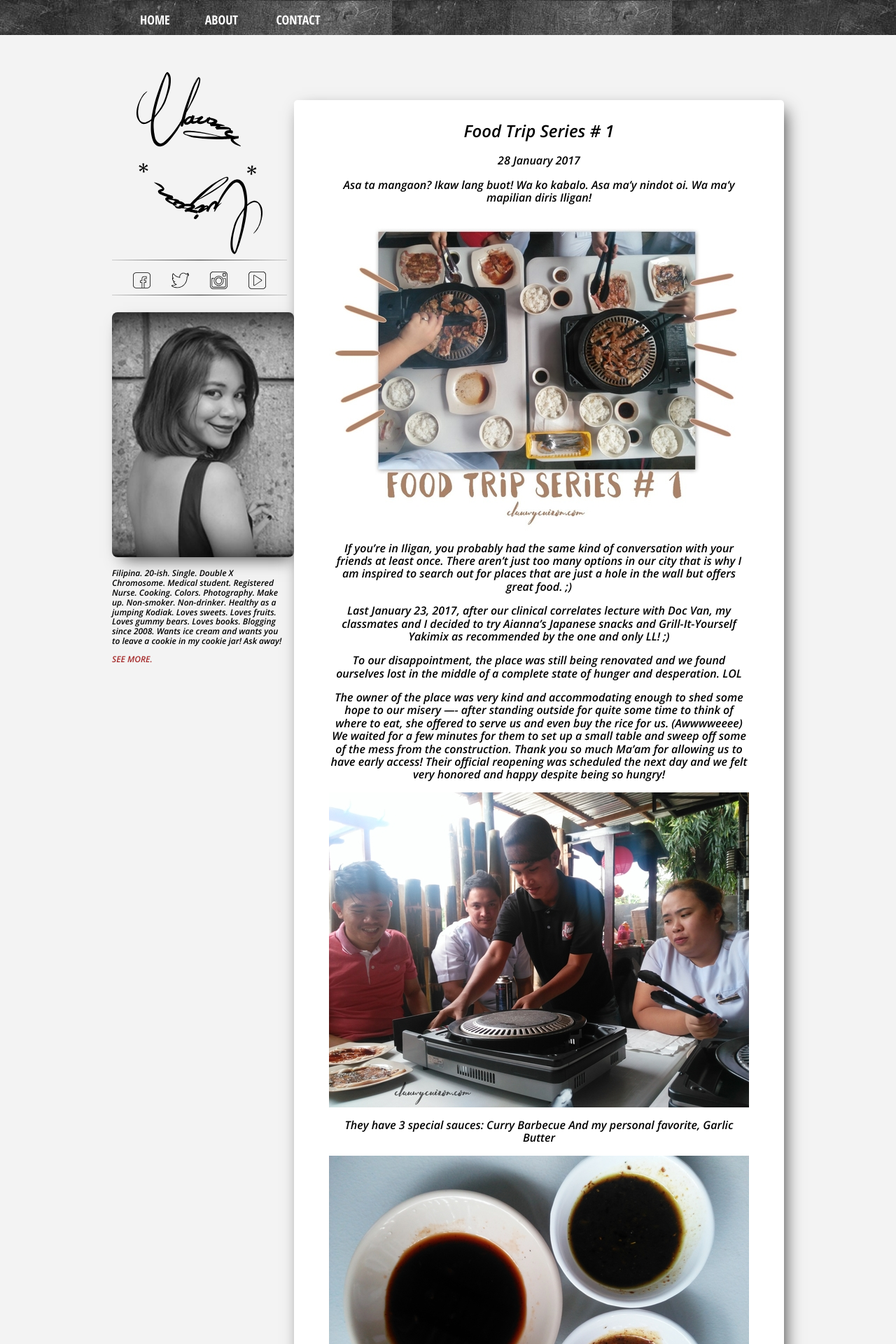
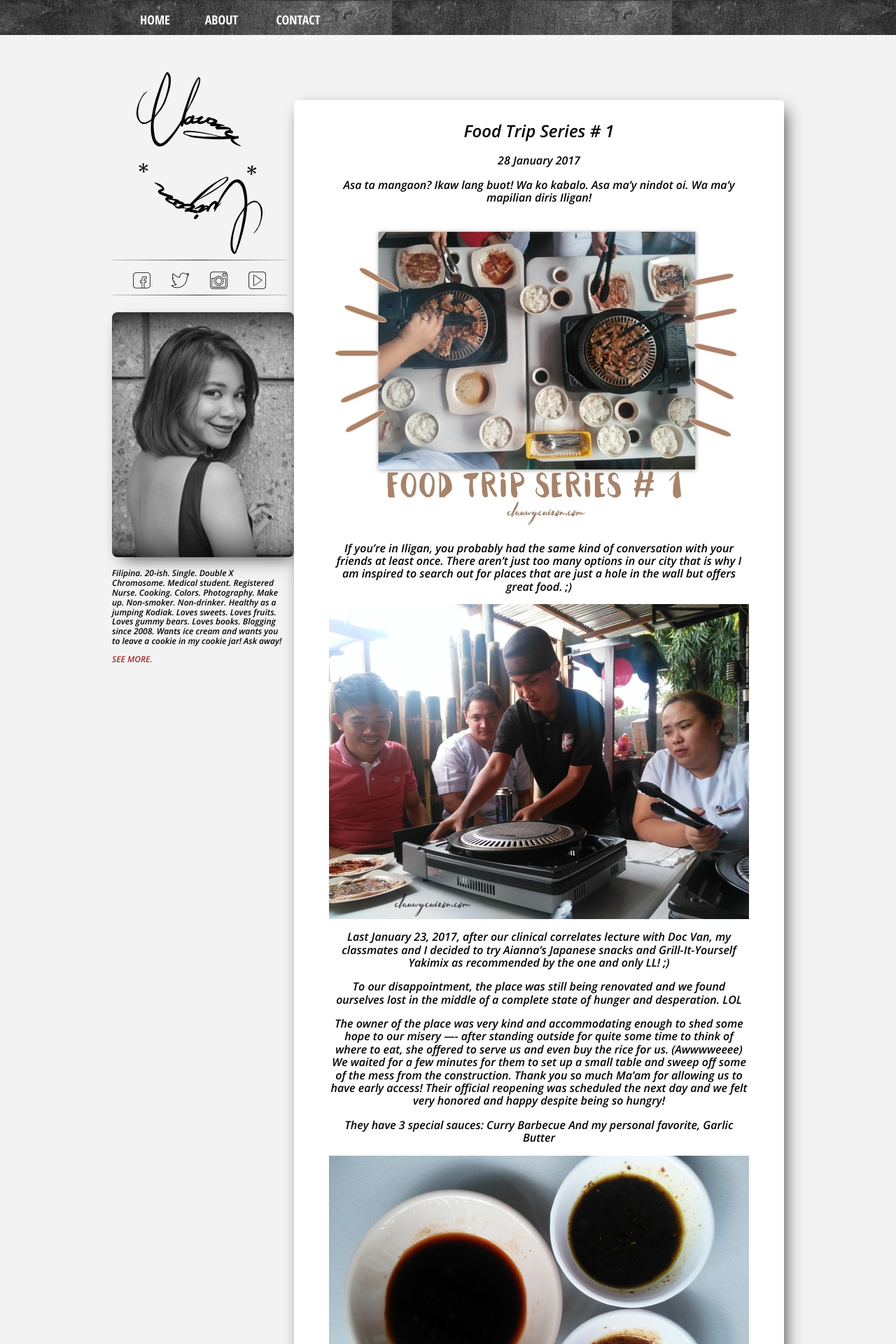
Before and after one commit to clauwycuizon/clauwycuizon, a Jekyll site: the page built from _posts/2017-01-28-food-trip-series-number-1.markdown, in a window 1280 px wide. Shown: the top 1920 px of the page at 70% size. Built offline with Jekyll 4.4.1, drawn with Linux system fonts in a browser that asks for light colours; our own code applies the rules of GitHub Pages for plain Markdown files.

Commit message:
Updated Food Trip Series Number 1

```diff
--- a/_posts/2017-01-28-food-trip-series-number-1.markdown
+++ b/_posts/2017-01-28-food-trip-series-number-1.markdown
@@ -15,13 +15,13 @@ Wa ma’y mapilian diris Iligan!
 
 If you’re in Iligan, you probably had the same kind of conversation with your friends at least once. There aren’t just too many options in our city that is why I am inspired to search out for places that are just a hole in the wall but offers great food. ;)
 
+![rsz_img_20170123_145049.jpg](/uploads/rsz_img_20170123_145049.jpg){: .center-image }
+
 Last January 23, 2017, after our clinical correlates lecture with Doc Van, my classmates and I decided to try Aianna's Japanese snacks and Grill-It-Yourself Yakimix  as recommended by the one and only LL! ;)
 
 To our disappointment, the place was still being renovated and we found ourselves lost in the middle of a complete state of hunger and desperation. LOL
 
 The owner of the place was very kind and accommodating enough to shed some hope to our misery ---- after standing outside for quite some time to think of where to eat, she offered to serve us and even buy the rice for us. (Awwwweeee) We waited for a few minutes for them to set up a small table and sweep off some of the mess from the construction. Thank you so much Ma’am for allowing us to have early access! Their official reopening was scheduled the next day and we felt very honored and happy despite being so hungry!
-
-![rsz_img_20170123_145049.jpg](/uploads/rsz_img_20170123_145049.jpg){: .center-image }
 
 They have 3 special sauces:
 Curry
```
